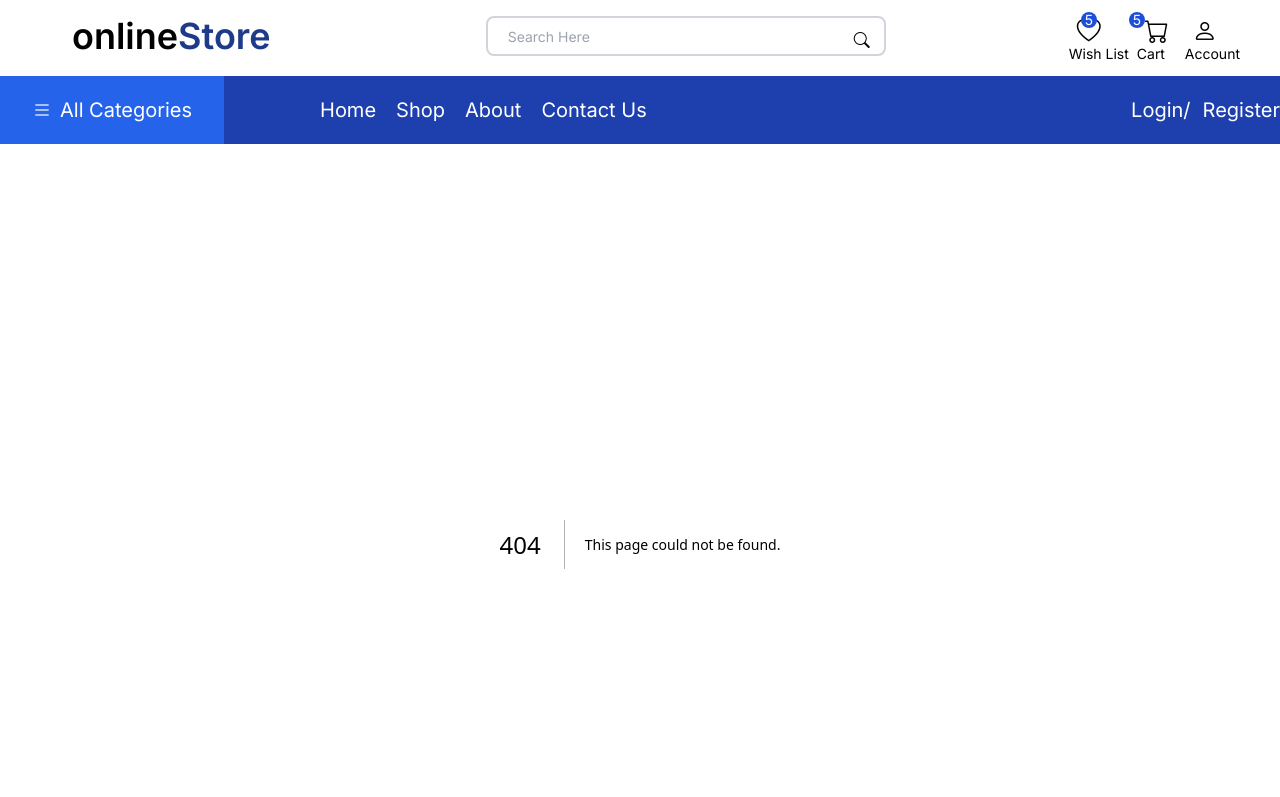
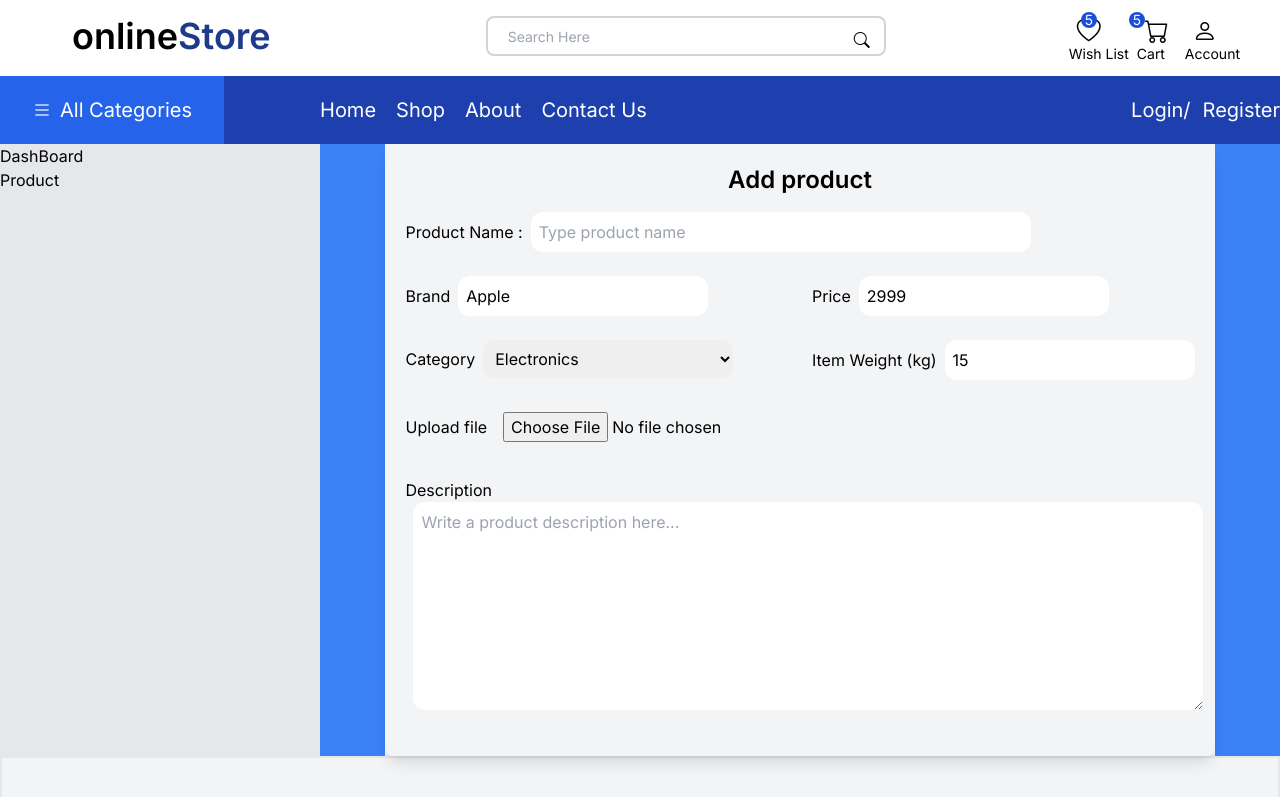
Before and after one commit to Rakshya-Panday/next, a Next.js app: page /admin/product/new in a window 1280 px wide. Before the commit this address had no page. Shown: the top 797 px of the page. Built offline with nearby package versions, Linux system fonts and the light colour scheme.

Commit message:
add product

```diff
--- a/app/admin/category/new/page.jsx
+++ b/app/admin/category/new/page.jsx
@@ -28,7 +28,7 @@ const page = () => {
     }
   return (
    <>
-   <div className='p-5 rounded-lg shadow-lg'>
+   <div className='p-5 rounded-lg shadow-lg '>
     <h1 className='text-center underline font-3xl mb-8'>Add New Category</h1>
     <div className='text-center'>
         <label htmlFor="" className='mr-2'>Category Name :</label>
--- a/app/admin/layout.js
+++ b/app/admin/layout.js
@@ -7,13 +7,18 @@ const layout = ({children}) => {
   return (
     <>
 
-   <div className='min-h-screen'>
+   <div className='min-h-[500px] bg-blue-500'>
     <div className='grid grid-cols-12 '>
         <div className='grid col-span-3 bg-gray-200'>
-           <Link href = "admin/dashboard">DashBoard</Link>
-           <Link className='bg-red-500' href = "/admin/category">Category</Link>
+           {/* <Link href = "admin/dashboard">DashBoard</Link>
+           <Link className='' href = "/admin/category">Category</Link>
+           <Link className='' href = "/admin/category">Product</Link> */}
+           <ul>
+            <li>DashBoard</li>
+            <li>Product</li>
+           </ul>
         </div>
-        <div className=''>
+        <div className=' grid col-span-9 m-auto bg-gray-100'>
             {children}
         </div>
 
--- a/app/admin/page.jsx
+++ b/app/admin/page.jsx
@@ -3,18 +3,7 @@ import Link from 'next/link'
 
 const AdminPage = () => {
   return (
-    <div className='min-h-screen'>
-    <div className='grid grid-cols-12 '>
-        <div className='grid col-span-3 bg-gray-200'>
-           <Link href = "admin/dashboard">DashBoard</Link>
-           <Link className='bg-red-500' href = "/admin/category">Category</Link>
-        </div>
-        <div className=''>
-
-        </div>
-
-    </div>
-    </div>
+    <></>
   )
 }
 
--- /dev/null
+++ b/app/admin/product/new/page.jsx
@@ -0,0 +1,133 @@
+import React from "react";
+
+const page = () => {
+  return (
+    <>
+
+        <div className='p-5 rounded-lg shadow-lg '>
+          <h2 class="mb-4 text-2xl font-semibold text-center">Add product</h2>
+          <form action="#" className="w-full">
+            <div class="grid gap-4 mb-4 sm:grid-cols-2 sm:gap-6 sm:mb-5">
+              <div class="sm:col-span-2">
+                <label for="name">
+                  Product Name :
+                </label>
+                <input
+                  type="text"
+                  name="name"
+                  id="name"
+                  className="w-[500px] p-2 ml-2 rounded-xl"
+                  placeholder="Type product name"
+                  required=""
+                />
+              </div>
+              <div class="w-full">
+                <label
+                  for="brand"
+
+                >
+                  Brand
+                </label>
+                <input
+                  type="text"
+                  name="brand"
+                  id="brand"
+                  className="w-[250px] p-2 ml-2 rounded-xl"
+                  value="Apple"
+                  placeholder="Product brand"
+                  required=""
+                />
+              </div>
+              <div class="w-full">
+                <label
+                  for="price"
+
+                >
+                  Price
+                </label>
+                <input
+                  type="number"
+                  name="price"
+                  id="price"
+                  className="w-[250px] p-2 ml-2 rounded-xl"
+                  value="2999"
+                  placeholder="$299"
+                  required=""
+                />
+              </div>
+              <div>
+                <label
+                  for="category"
+
+                >
+                  Category
+                </label>
+                <select
+                  id="category"
+                  className="w-[250px] p-2 ml-2 rounded-xl"
+                >
+                  <option selected="">Electronics</option>
+                  <option value="TV">TV/Monitors</option>
+                  <option value="PC">PC</option>
+                  <option value="GA">Gaming/Console</option>
+                  <option value="PH">Phones</option>
+                </select>
+              </div>
+              <div>
+                <label
+                  for="item-weight"
+
+                >
+                  Item Weight (kg)
+                </label>
+                <input
+                  type="number"
+                  name="item-weight"
+                  id="item-weight"
+                 className="w-[250px] p-2 ml-2 rounded-xl"
+                  value="15"
+                  placeholder="Ex. 12"
+                  required=""
+                />
+              </div>
+              <div>
+                <label
+
+                  for="user_avatar"
+                >
+                  Upload file
+                </label>
+                <input
+                  className="w-[250px] p-2 ml-2 rounded-xl"
+                  id="user_avatar"
+                  type="file"
+                />
+                <div
+                  class="mt-1 text-sm text-gray-500 dark:text-gray-300"
+                  id="user_avatar_help"
+                ></div>
+              </div>
+              <div class="sm:col-span-2">
+                <label
+                  for="description"
+
+                >
+                  Description
+                </label>
+                <textarea
+                  id="description"
+                  rows="8"
+                  className="w-full p-2 ml-2 rounded-xl"
+                  placeholder="Write a product description here..."
+                ></textarea>
+              </div>
+            </div>
+
+          </form>
+        </div>
+
+    </>
+  );
+};
+
+export default page;
--- /dev/null
+++ b/app/admin/product/page.jsx
@@ -0,0 +1,104 @@
+"use client"
+import { deleteCategory, getAllCategories } from '@/app/api/categoryApi'
+import { getAllProducts } from '@/app/api/productApi'
+import { isAuthenticated } from '@/app/api/userApi'
+import Link from 'next/link'
+import React, { useEffect, useState } from 'react'
+import Swal from 'sweetalert2'
+
+const page = () => {
+    let[product,setProduct] = useState([])
+    let[token,setToken] = useState('')
+    let[success,setSuccess] = useState(false)
+
+    useEffect((error)=>{
+        getAllProducts()
+        .then(data=>{
+            if(data.error){
+                console.log(data.error)
+            }
+            else{
+                setProduct(data)
+                setSuccess(false)
+            }
+        })
+        isAuthenticated()
+        .then(data=>{
+            if(data.token){
+             setToken(data.token)
+            }
+        })
+    },[success])
+
+    const handleDelete = (id)=>e =>{
+        e.preventDefault()
+        Swal.fire({title:'Warning',
+            text:'Are u sure u want to delete this category',
+            icon:'question',
+            showCancelButton:true,
+            cancelButtonColor:'green'
+        })
+        .then(result=>{
+            if(result.isConfirmed){
+                deleteCategory(id,token)
+                .then(data=>{
+                    if(data.error){
+                        Swal.fire('Error',data.error,'Error')
+                    }
+                    else{
+                        Swal.fire('success',data.success,'success')
+                    }
+                })
+            }
+        })
+
+
+    }
+  return (
+    <div className='mb-6'>
+    <h1 className='text-2xl underline font-bold text-center mt-5'>Products</h1>
+    <Link className='ml-7 text-2xl text-blue-600 ' href={'/admin/product/new'}>Add new Product</Link>
+    <table className="border-2 border-gray-300 m-auto w-1/2 mt-2">
+        <thead className='border-2'>
+            <tr className='p-4  font-semibold text-center'>
+                <td className="w-1/12   p-2 border-2">S.N</td>
+                <td className="w-2/12  border-2">Product Image</td>
+                <td className="w-2/12  border-2">Title</td>
+                <td className="w-2/12  border-2">Unit Price</td>
+                <td className="w-2/12  border-2">Rating</td>
+                <td className="w-2/12  border-2">Category</td>
+                <td className="w-1/12  border-2">Action</td>
+            </tr>
+        </thead>
+        <tbody>
+            {
+                product.length>0 &&
+                product.map((product,i)=>(
+                    <tr className='border-2 p-4   text-center'>
+                        <td className="w-1/12   p-2 border-2" >{i+1}</td>
+                        <td className="w-1/12   p-2 border-2">
+                        <img src= {`http://localhost:5000/${product.product_image}`}/>
+                        </td>
+                        <td className="w-1/12   p-2 border-2" >{product.title}</td>
+                        <td className="w-1/12   p-2 border-2" >{product.price}</td>
+                        <td className="w-1/12   p-2 border-2" >{product.description}</td>
+                        <td className="w-1/12   p-2 border-2" >{product.category}</td>
+                        <td className="w-1/12   p-2 border-2" >{product.counting_stock}</td>
+                        <td className="w-1/12   p-2 border-2">
+                            <Link  href = {`/admin/category/${category._id}`}>Update</Link>
+                            <Link href={''} className='bg-red-600 rounded-lg hover:bg-red-400  p-2 text-white'
+                            onClick={handleDelete(category._id)}
+                            >Delete</Link>
+                        </td>
+                    </tr>
+                ))
+            }
+
+        </tbody>
+    </table>
+
+    </div>
+  )
+}
+
+export default page
--- /dev/null
+++ b/app/api/productApi.js
@@ -0,0 +1,7 @@
+let API = "http://localhost:5000/api"
+
+export const getAllProducts = ()=>{
+    return fetch(`${API}/getallproducts`)
+    .then(response=>response.json())
+    .catch(error=>console.log(error))
+}
--- a/app/globals.css
+++ b/app/globals.css
@@ -21,7 +21,8 @@
   }
 }
 .home{
-  background-image: url(./assets/images/fashion.jpg);
+  /* background-image: url(./assets/images/fashion.jpg); */
+  background-image: url(../public/assets/images/fashion.jpg);
   background-size: cover;
 
 }
```
